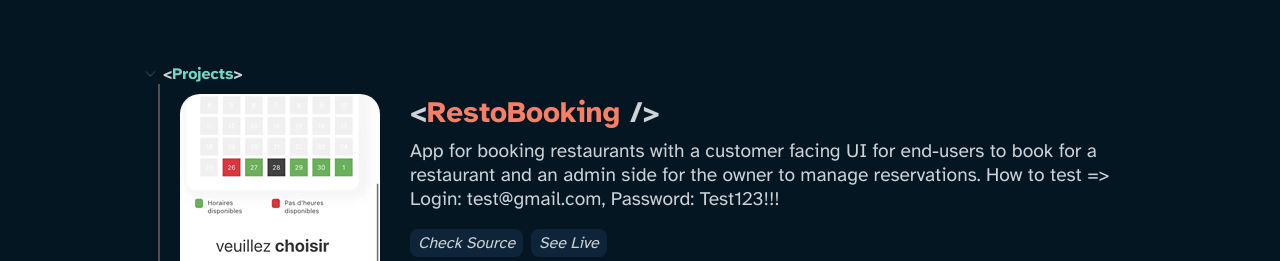
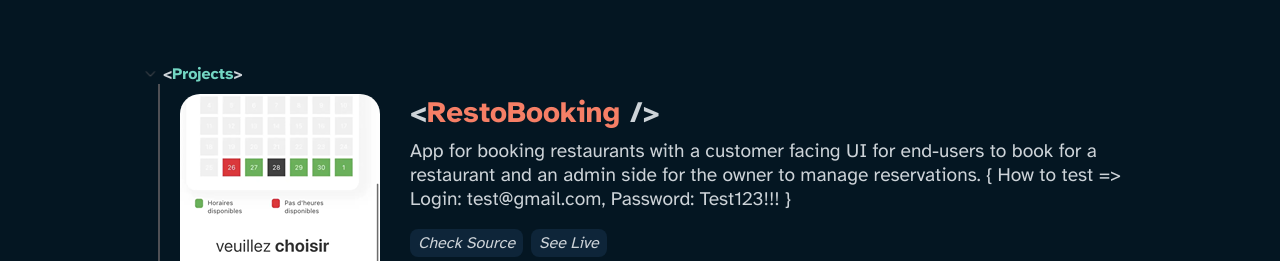
Before and after one commit to benhlel0slim/Portfolio, a Next.js app: page / in a window 1280 px wide. Shown: the part 1140-1401 px from the top of the page. Built offline with nearby package versions, Linux system fonts and the light colour scheme.

Commit message:
refactor: edit description

```diff
--- a/src/constant/projects.ts
+++ b/src/constant/projects.ts
@@ -13,7 +13,7 @@ export const PROJECTS: Project[] = [
     ],
 
     description:
-      "App for booking restaurants with a customer facing UI for end-users to book for a restaurant and an admin side for the owner to manage reservations. How to test => Login: test@gmail.com, Password: Test123!!!",
+      "App for booking restaurants with a customer facing UI for end-users to book for a restaurant and an admin side for the owner to manage reservations. { How to test => Login: test@gmail.com, Password: Test123!!! }",
 
     url: {
       source: "https://github.com/benhlel0slim/booking-app",
```
